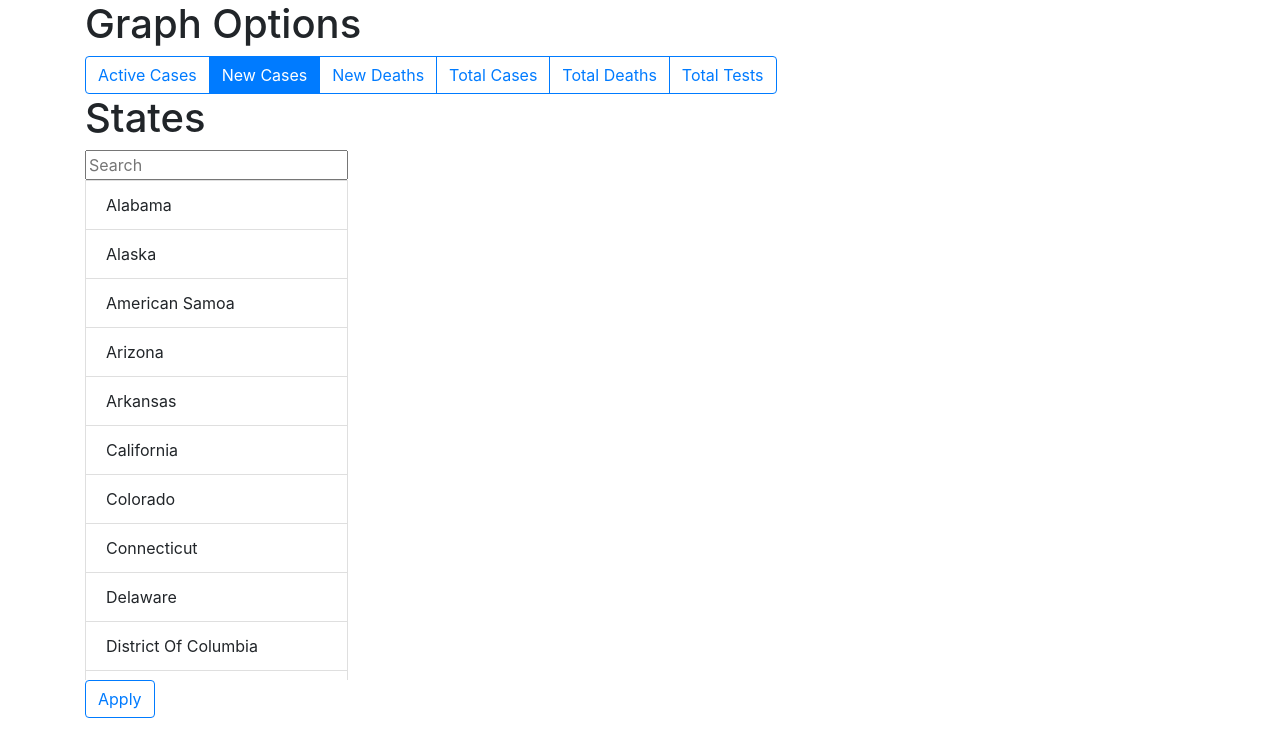
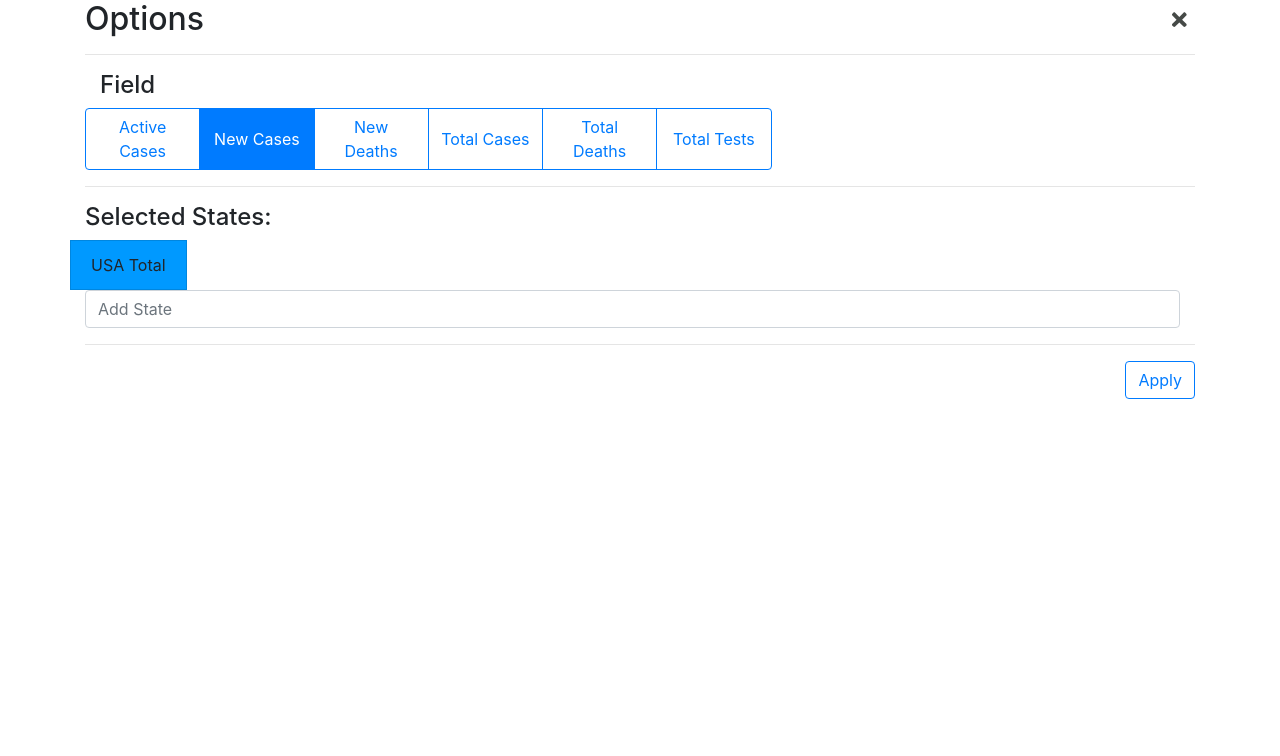
Before and after one commit to bbemis017/covid, a React (Create React App) app in the folder frontend/: page /config in a window 1280 px wide. Shown: the top 756 px of the page. Built offline with nearby package versions, Linux system fonts and the light colour scheme.

Commit message:
Chart Config Page

```diff
--- a/frontend/src/components/FieldPicker.js
+++ b/frontend/src/components/FieldPicker.js
@@ -1,6 +1,5 @@
 import React from 'react';
 import { connect } from 'react-redux';
-// import _ from 'lodash';
 
 class FieldPicker extends React.Component {
 
@@ -10,13 +9,14 @@ class FieldPicker extends React.Component {
 
     render() {
         return (
-            <div className="type-picker">
-                <div className="btn-group btn-group-toggle" data-toggle="buttons">
+            <div className="type-picker container">
+                <h4>Field</h4>
+                <div className="btn-group btn-group-toggle row" data-toggle="buttons">
                     {this.props.columns.map((type) =>
                         <button
                             key={type}
                             type="Button"
-                            className={`btn btn-outline-primary ${type === this.props.type ? 'active': ''}`}
+                            className={`col-sm-2 btn btn-outline-primary ${type === this.props.type ? 'active': ''}`}
                             onClick={() => this.selectType(type)}
                         >
                             {type}
--- a/frontend/src/components/StateCard.js
+++ b/frontend/src/components/StateCard.js
@@ -22,14 +22,17 @@ class StateCard extends React.Component {
 
   render() {
     let state_records = this.get_state_records(this.props.state_name);
+    let chart_params = '?field=New Cases&state=' + this.props.state_name + '@FF0000';
     return (
         <div className="state-card">
             <div className="card">
               <div className="card-body">
-                  <Link to="/chart">
+                  <Link
+                    to={"/chart/" + chart_params}
+                    className="float-right"
+                  >
                     <FontAwesomeIcon
                       icon={faChartLine}
-                      className="float-right"
                       size="lg"
                       color={'blue'}
                     />
--- a/frontend/src/components/StatePicker.js
+++ b/frontend/src/components/StatePicker.js
@@ -1,6 +1,7 @@
 import React from 'react';
 import { connect } from 'react-redux';
 import _ from 'lodash';
+
 
 class StatePicker extends React.Component {
 
@@ -69,20 +70,42 @@ class StatePicker extends React.Component {
 
         // filter the states based on the filter_input
         let states = _.filter(this.props.all_states, (name) => {
-            name = name.toLowerCase();
-            return _.isEqual(name, '') || _.includes(name, this.props.filter_input.toLowerCase());
+            return _.includes(name.toLowerCase(), this.props.filter_input.toLowerCase())
+                && this.props.filter_input.length > 0 // don't display anything if search is empty
+                && !_.has(this.props.selected, name); // don't display selected states
         });
-
         return (
-            <div className="state-picker col-sm-3 list-group">
-            <h1>States</h1>
-            <input placeholder="Search" onChange={(e) => this.on_filter_change(e)} />
-            <div className="items">
+            <div className="state-picker container list-group">
+                <h4>Selected States:</h4>
+                <div className="row">
+                    {Object.keys(this.props.selected).map((name)=>
+                        <li
+                            key={name}
+                            className={`list-group-item`}
+                            onClick={ () => this.toggle_state(name)}
+                            style={_.get(this.props.selected, name, false) ?
+                                    {backgroundColor: this.props.selected[name]}
+                                    : {}}
+                            >
+                                {name}
+                        </li>
+                    )}
+                </div>
+                <input
+                    placeholder="Add State"
+                    onChange={(e) => this.on_filter_change(e)}
+                    value={this.props.filter_input}
+                    className="form-control"
+                />
+                <div>
                     {states.map((name) =>
                         <li
                             key={name}
                             className={`list-group-item`}
-                        onClick={ () => this.toggle_state(name)}
+                            onClick={ () => {
+                                this.toggle_state(name);
+                                this.props.dispatch({type:"FILTER_STATES", input: ""});
+                            }}
                             style={_.get(this.props.selected, name, false) ?
                                     {backgroundColor: this.props.selected[name]}
                                     : {}}
--- a/frontend/src/index.js
+++ b/frontend/src/index.js
@@ -39,7 +39,7 @@ class Root extends React.Component {
                 </Switch>
               </Router>
             </Provider>
-          </React.StrictMode>
+         </React.StrictMode>
         );
     }
 }
--- a/frontend/src/index.scss
+++ b/frontend/src/index.scss
@@ -52,5 +52,9 @@ code {
       height: 260px;
     }
   }
+}
 
+.corner-icon {
+  display: inline-block;
+  margin: 8px 8px 8px 8px;
 }
--- a/frontend/src/pages/ChartConfig.js
+++ b/frontend/src/pages/ChartConfig.js
@@ -2,32 +2,55 @@ import React from 'react';
 import { connect } from 'react-redux';
 import { Link } from 'react-router-dom';
 import _ from 'lodash';
+import {faTimes} from "@fortawesome/free-solid-svg-icons";
+import { FontAwesomeIcon, } from "@fortawesome/react-fontawesome";
 
 import FieldPicker from '../components/FieldPicker';
 import StatePicker from '../components/StatePicker';
 
 class ChartConfig extends React.Component {
 
-  get_param_str(state_meta, field) {
-    let query_str = '?field=' + field;
-    _.forEach(state_meta, (meta) => {
-        query_str += '&state=' + meta.state + _.replace(meta.color, /#/g, '@')
-    });
-    return query_str;
+  get_query_str() {
+      let query_str = '?field=' + this.props.selected_field;
+      _.forOwn(this.props.selected_states, (color, state) =>{
+        console.log(state,color);
+          query_str += '&state=' + state + _.replace(color, /#/g, '@')
+      });
+      return query_str;
+  }
+
+  componentDidMount() {
+    this.props.dispatch({type: 'SET_CONFIG', query_str: this.props.location.search});
   }
 
   render() {
-    let state_meta = [{state: 'Illinois', color: '#001133'}];
     return (
       <div className="chart-config container">
-          <h1>Graph Options</h1>
+          <Link
+            to={"/chart/" + this.props.location.search}
+            className="corner-icon float-right"
+          >
+                <FontAwesomeIcon
+                    icon={faTimes}
+                    size="lg"
+                    color={'#464a47'}
+                />
+          </Link>
+          <h2>Options</h2>
+          <hr/>
           <FieldPicker></FieldPicker>
+          <hr/>
           <StatePicker></StatePicker>
-          <Link to={"/chart" + this.get_param_str(state_meta, 'New Cases')}>
+          <hr/>
+          <Link
+            to={"/chart/" + this.get_query_str()}
+            className="float-right"
+          >
             <button
                 type="button"
                 className="btn btn-outline-primary"
-                >Apply</button>
+                >Apply
+            </button>
           </Link>
       </div>
     );
@@ -35,9 +58,10 @@ class ChartConfig extends React.Component {
 }
 
 function mapStateToProps(state) {
-  state = state.all_reducers;
+  state = state.graph_config;
   return {
-    // raw_data: state.covid_data.raw
+    selected_field: state.current_field,
+    selected_states: state.selected_states
   };
 }
 
--- a/frontend/src/pages/chart.js
+++ b/frontend/src/pages/chart.js
@@ -18,7 +18,6 @@ import { Link } from 'react-router-dom';
 
 class ChartPage extends React.Component {
 
-  //hex colors https://htmlcolorcodes.com/
   get_state_meta(query_params){
     let states = _.get(query_params, 'state', 'USA Total@0099ff');
     if (!Array.isArray(states)){
@@ -76,22 +75,27 @@ class ChartPage extends React.Component {
       let data_points = this.get_data_points(field, state_list, this.props.raw_data);
       return (
         <div className="chart-page">
-            <Link to={"/config/" + this.props.location.search}>
+            <Link
+                to={"/config/" + this.props.location.search}
+                className="corner-icon float-right"
+            >
                 <FontAwesomeIcon
                     icon={faFilter}
                     size="lg"
-                    className="float-right"
                     color={'#464a47'}
                 />
             </Link>
-            <Link to="/">
+            <Link
+                to="/"
+                className="corner-icon"
+            >
                 <FontAwesomeIcon
                     icon={faArrowLeft}
                     size="lg"
                     color={'#464a47'}
                 />
             </Link>
-            <h3>{field}</h3>
+            <h4 className="text-center">{field}</h4>
             <ResponsiveContainer width="100%" height="100%" minWidth="300px" minHeight="300px">
                 <LineChart data={data_points}
                     margin={{ top: 5, right: 5, left: 0, bottom: 100 }}>
--- a/frontend/src/reducers/graph_config.js
+++ b/frontend/src/reducers/graph_config.js
@@ -1,12 +1,30 @@
 
+import queryString from 'query-string';
 import _ from 'lodash';
 
 const INITIAL_STATE ={
     current_field: 'New Cases',
-    selected_states: {'USA Total': 'red'},
+    selected_states: {'USA Total': '#FF0000'},
     state_filter: ''
 };
 
+function get_selected_states(query_params, init_state) {
+    let state_list = _.get(query_params, 'state', 'USA Total@0099ff');
+    if (!Array.isArray(state_list)){
+        state_list = [state_list];
+    }
+
+    let state_map = {};
+    _.forEach(state_list, (item) => {
+        let values = _.split(item, '@');
+        state_map[values[0]] = '#' + values[1];
+    });
+
+    if(_.size(state_map) < 1) {
+        return _.clone(init_state.selected_states);
+    }
+    return state_map;
+}
 
 export default function(state = INITIAL_STATE, action) {
 
@@ -52,6 +70,13 @@ export default function(state = INITIAL_STATE, action) {
             ...state,
             state_filter: action.input
         }
+    case 'SET_CONFIG':
+        let query_params = queryString.parse(action.query_str);
+        return {
+            ...state,
+            current_field: _.get(query_params, 'field', 'New Cases'),
+            selected_states: get_selected_states(query_params)
+        }
     default:
       return state;
   }
```
Lines whose indentation alone changed are shown as unchanged.
